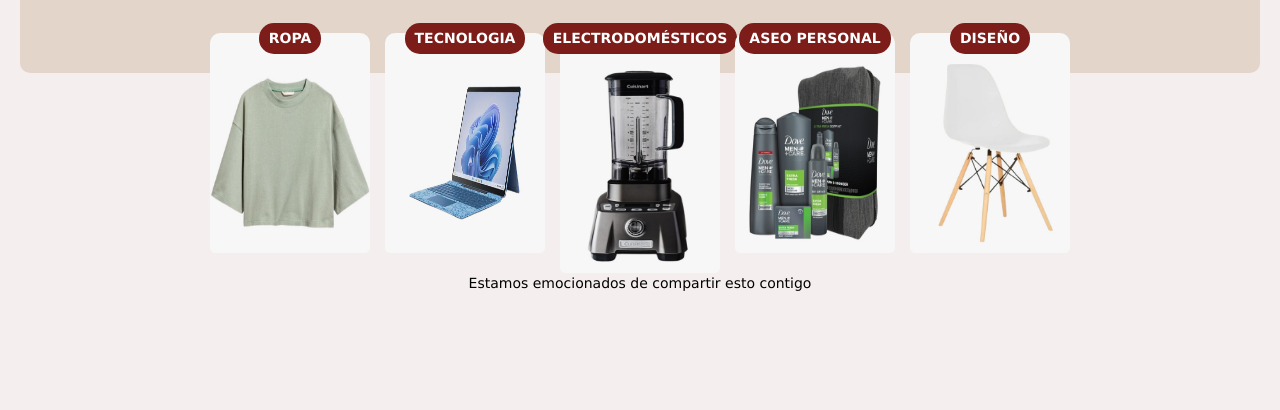
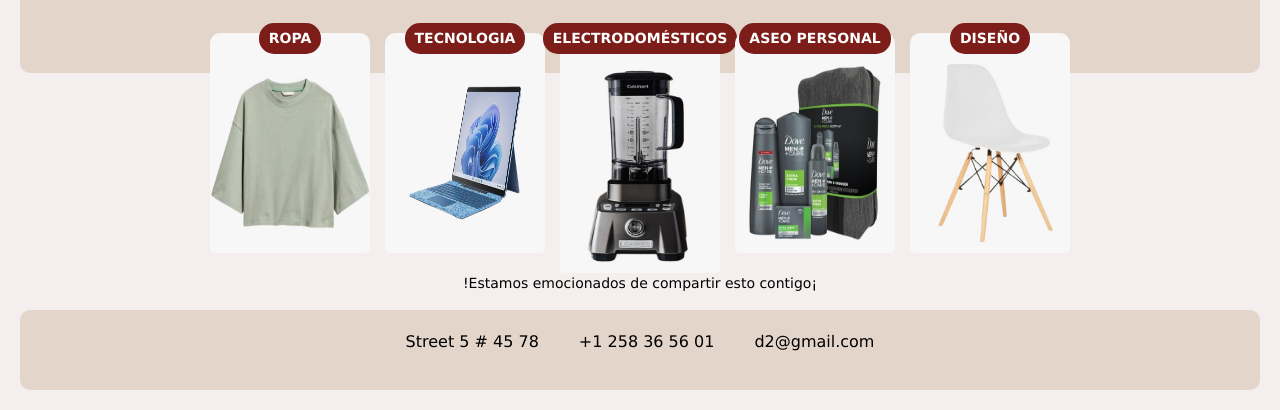
Before and after one commit to rcdflorez/D2-COMING-SOON, a plain HTML site: page index.html in a window 1280 px wide. Shown: the part 568-978 px from the top of the page. Before the commit the page ends 898 px from the top, so only its background shows below. Drawn offline with nearby package versions, Linux system fonts and the light colour scheme.

Commit message:
add styles

```diff
--- a/index.html
+++ b/index.html
@@ -74,8 +74,13 @@
     </div>
 
     <footer>
-        <p>Estamos emocionados de compartir esto contigo</p>
+        <p>!Estamos emocionados de compartir esto contigo¡</p>
     </footer>
+    <div class="footer">
+        <p>Street 5 # 45 78</p>
+        <p>+1 258 36 56 01</p>
+        <p>d2@gmail.com</p>
+    </div>
 
 </body>
 
--- a/styles.css
+++ b/styles.css
@@ -119,3 +119,17 @@ footer {
     margin-top: 20px;
     font-size: 14px;
 }
+
+.footer{
+    background-color:#E3D5CA ;
+    border-radius: 10px;
+    display: flex;
+    justify-content: center;
+    align-items: baseline;
+}
+.footer p{
+    padding-left: 20px;
+    padding-right: 20px;
+    padding-top: 20px;
+    padding-bottom: 20px;
+}
```
